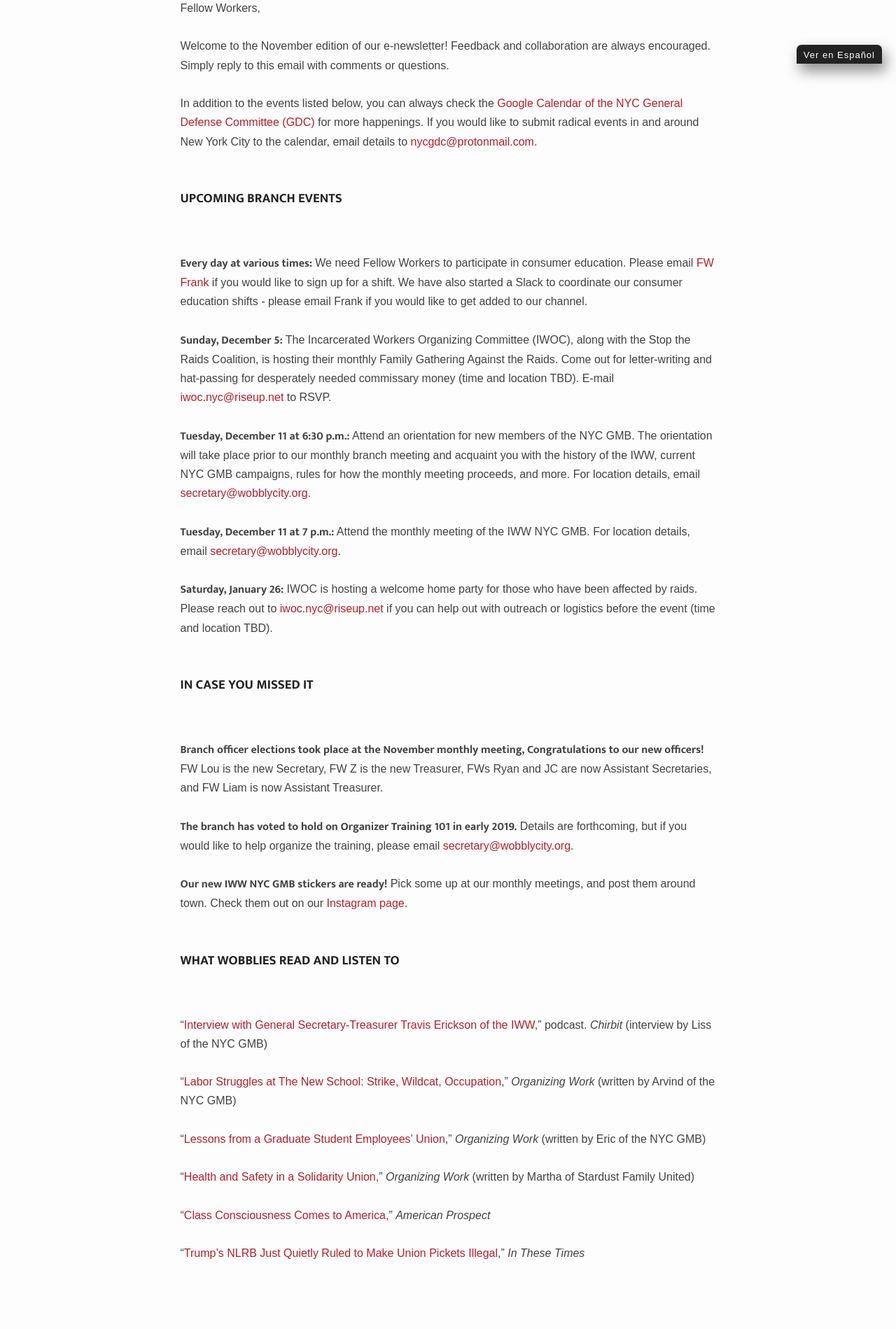
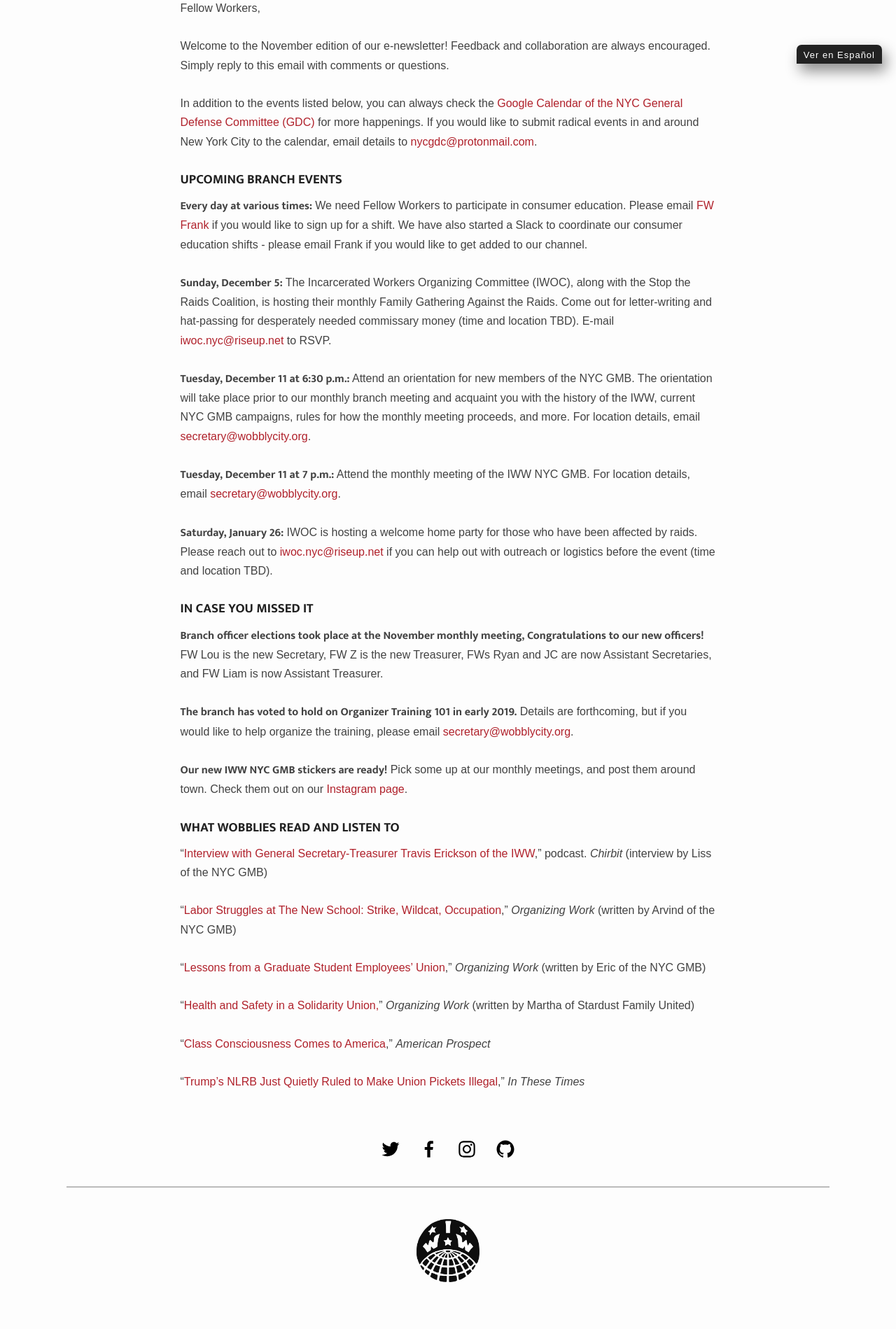
Before and after one commit to vancouveriww/vancouveriww.github.io, a Jekyll site: the page built from news/_posts/2018-12-10-november-newsletter.md, in a window 1280 px wide. Shown: the part 809-2708 px from the top of the page at 70% size. Built offline with Jekyll 4.4.1, drawn with Linux system fonts in a browser that asks for light colours; some web fonts are replaced; after the commit the page ends 2671 px from its top, so only the background shows below that.

Commit message:
Update post.html

```diff
--- a/_layouts/post.html
+++ b/_layouts/post.html
@@ -16,7 +16,7 @@
 
   <div>
   {% if page.netlify == true %}
-    {{ content | newline_to_br | replace: "<br><br>", "<br>" | newline_to_br | replace: "<br>\n<br>", "<br>" | replace: "<h2>", "<h3>" | replace: "</h2>", "</h3>" }}
+    {{ content | newline_to_br | newline_to_br | replace: "<h2>", "<h3>" | replace: "</h2>", "</h3>" | replace: "</h3><br /><br />", "</h3>" | replace: "</p><br /><br />", "</p><br />" }}
   {% else %}
     {{ content }}
   {% endif %}
```
